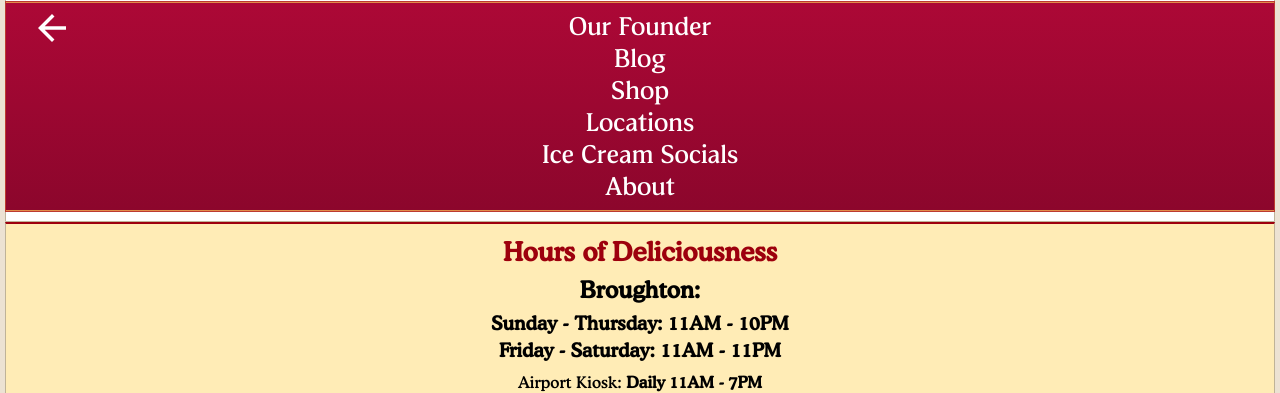
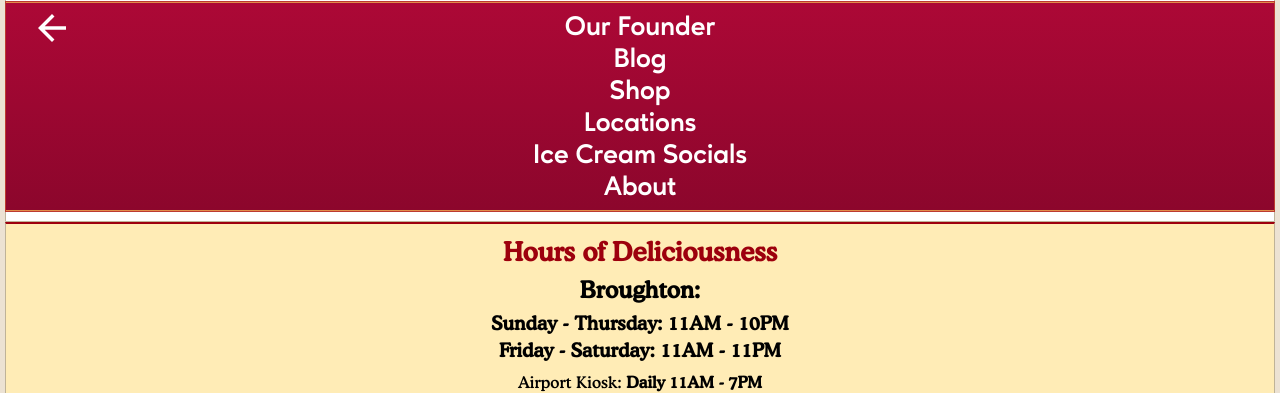
Before and after one commit to GitItGurlll/LeopoldsWeb, a plain HTML site: page index.html in a window 1280 px wide. Both pictures are taken after a click on the button "Explore". Shown: the part 176-569 px from the top of the page. Drawn offline with Linux system fonts and the light colour scheme.

Commit message:
Font change in hidden nav

```diff
--- a/style.css
+++ b/style.css
@@ -161,7 +161,7 @@ header .button.hide {
     list-style: none;
     margin: 0px 0 5px 0;
     font-size: 27px;
-    font-family: 'Arcuata';
+    font-family: 'Ageo';
     color: white;
     width: 100%;
     transform: translate3d(35%, -5px, 0);
```
Also changed, not shown: Fonts/Cooper-Medium-Large.ttf (added).
